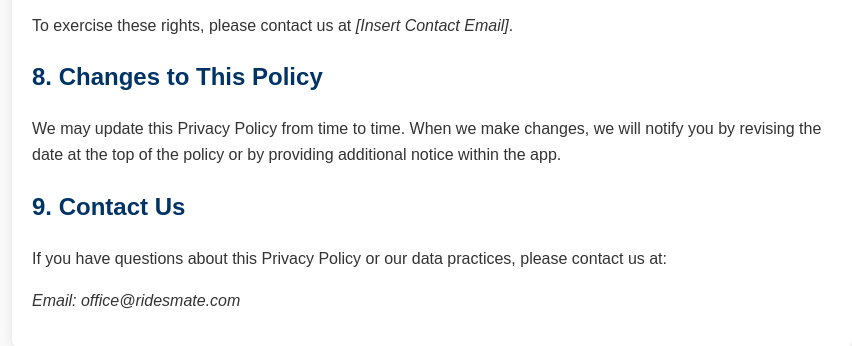
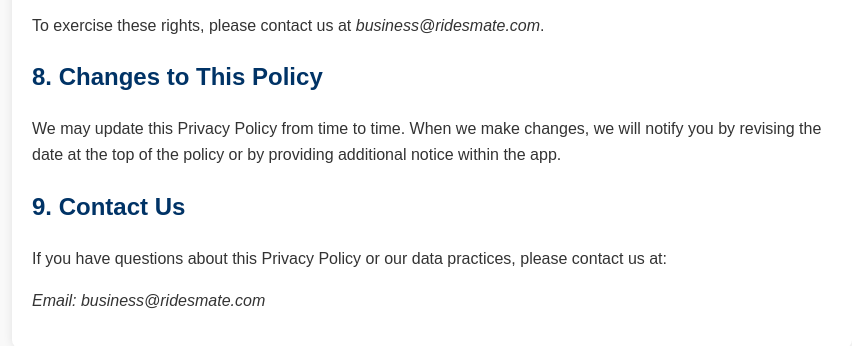
Before and after one commit to Quantum-35/rm-pages, a plain HTML site: page index.html in a window 1280 px wide. Shown: the part 1427-1773 px from the top of the page, without its empty margins (208-1060 px from the left). Drawn offline with Linux system fonts and the light colour scheme.

Commit message:
Update index.html

```diff
--- a/index.html
+++ b/index.html
@@ -88,14 +88,14 @@
             <li>Request corrections to any inaccurate or outdated data.</li>
             <li>Request deletion of data, subject to certain exceptions.</li>
         </ul>
-        <p>To exercise these rights, please contact us at <span class="contact">[Insert Contact Email]</span>.</p>
+        <p>To exercise these rights, please contact us at <span class="contact">business@ridesmate.com</span>.</p>
 
         <h2>8. Changes to This Policy</h2>
         <p>We may update this Privacy Policy from time to time. When we make changes, we will notify you by revising the date at the top of the policy or by providing additional notice within the app.</p>
 
         <h2>9. Contact Us</h2>
         <p>If you have questions about this Privacy Policy or our data practices, please contact us at:</p>
-        <p class="contact">Email: office@ridesmate.com<br></p>
+        <p class="contact">Email: business@ridesmate.com<br></p>
     </div>
 </body>
 </html>
```
